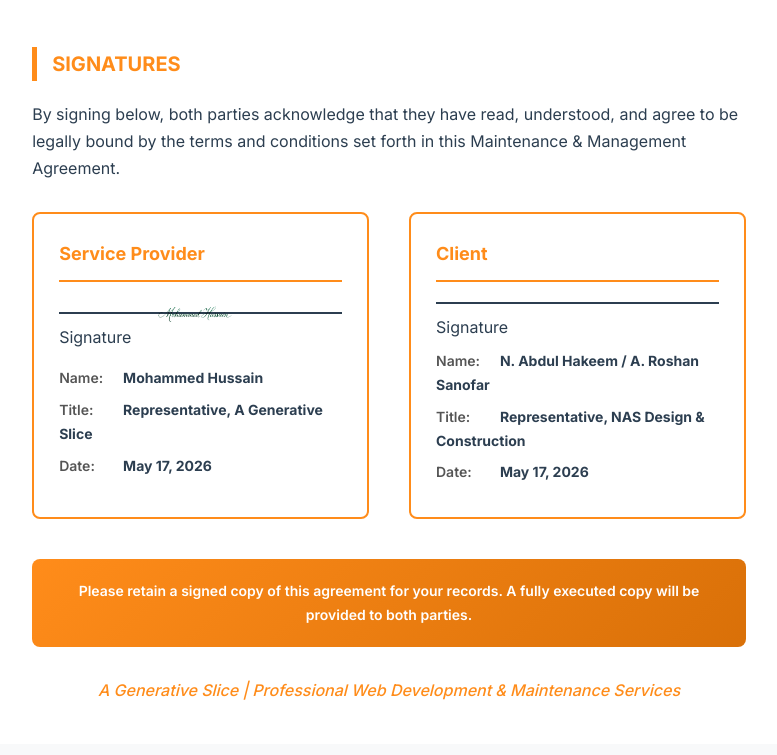
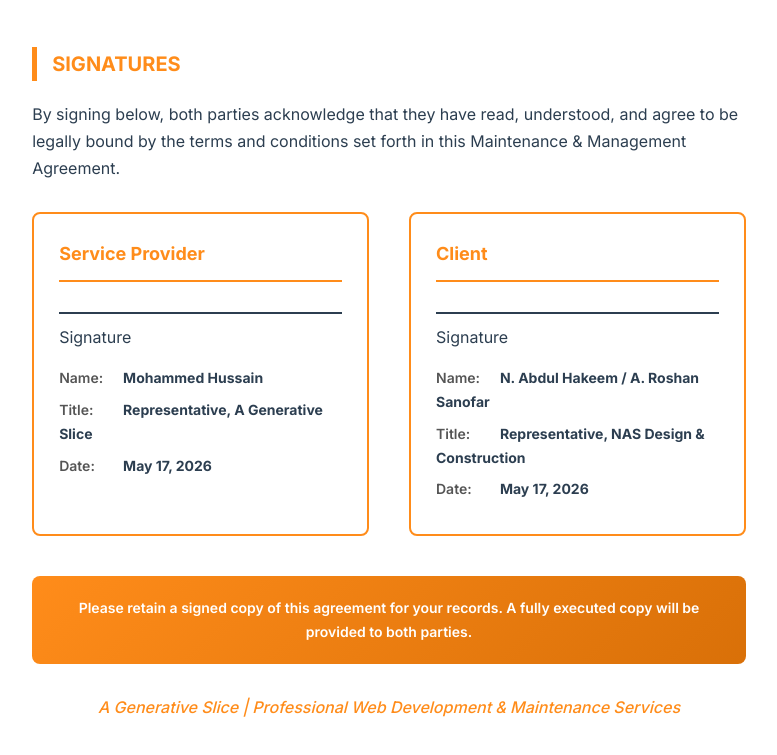
Before and after one commit to A-Generative-Slice/client-document-database, a website: page clients/nas-design-construction/generated/Maintenance_Agreement_SLA-2026-001.html in a window 1280 px wide. Shown: the part 6600-7355 px from the top of the page, without its empty margins (251-1028 px from the left). Drawn offline with Linux system fonts and the light colour scheme.

Commit message:
revert: Removed digital signature image overlay and restored clean unsigned document layout with original spacing

```diff
--- a/clients/nas-design-construction/generated/Maintenance_Agreement_SLA-2026-001.html
+++ b/clients/nas-design-construction/generated/Maintenance_Agreement_SLA-2026-001.html
@@ -388,23 +388,8 @@
             print-color-adjust: exact !important;
         }
 
-        .signature-line-wrapper {
-            position: relative;
+        .signature-line {
             margin: 30px 0 15px 0;
-        }
-
-        .signature-img-overlay {
-            position: absolute;
-            bottom: 12px;
-            left: 90px;
-            height: 50px;
-            mix-blend-mode: multiply;
-            filter: contrast(1.1) brightness(1.05);
-            z-index: 5;
-        }
-
-        .signature-line {
-            margin: 0 !important;
             border-top: 2px solid #2C3E50;
             padding-top: 10px;
         }
@@ -792,10 +777,7 @@
             <div class="signature-row">
                 <div class="signature-box">
                     <h3>Service Provider</h3>
-                    <div class="signature-line-wrapper">
-                        <div class="signature-line">Signature</div>
-                        <img src="../../../mohammedhussainsign.png" class="signature-img-overlay" alt="Mohammed Hussain Signature">
-                    </div>
+                    <div class="signature-line">Signature</div>
                     <div class="signature-detail">
                         <span class="signature-label">Name:</span>
                         <span class="signature-value">Mohammed Hussain</span>
```
Also changed, not shown: clients/nas-design-construction/generated/Project_SignOff_CERT-2026-001.html (+2 -20 lines).
